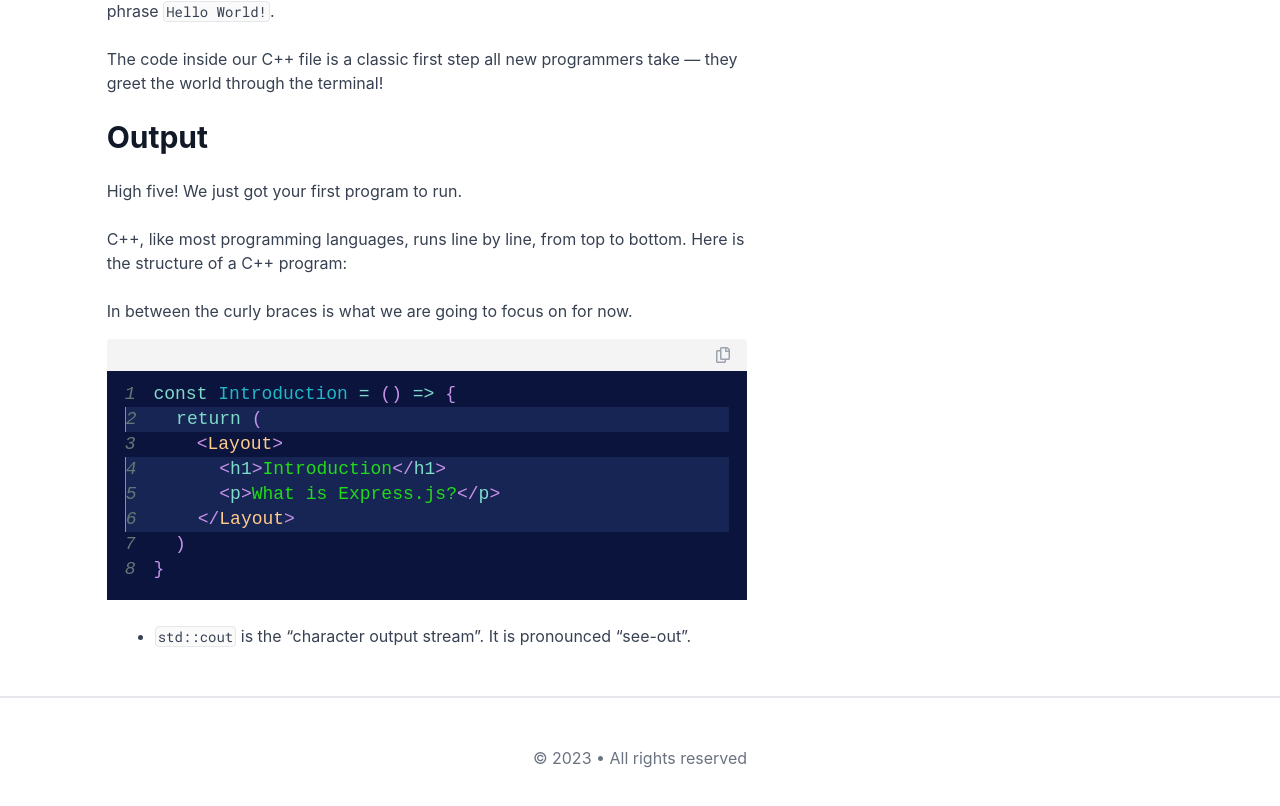
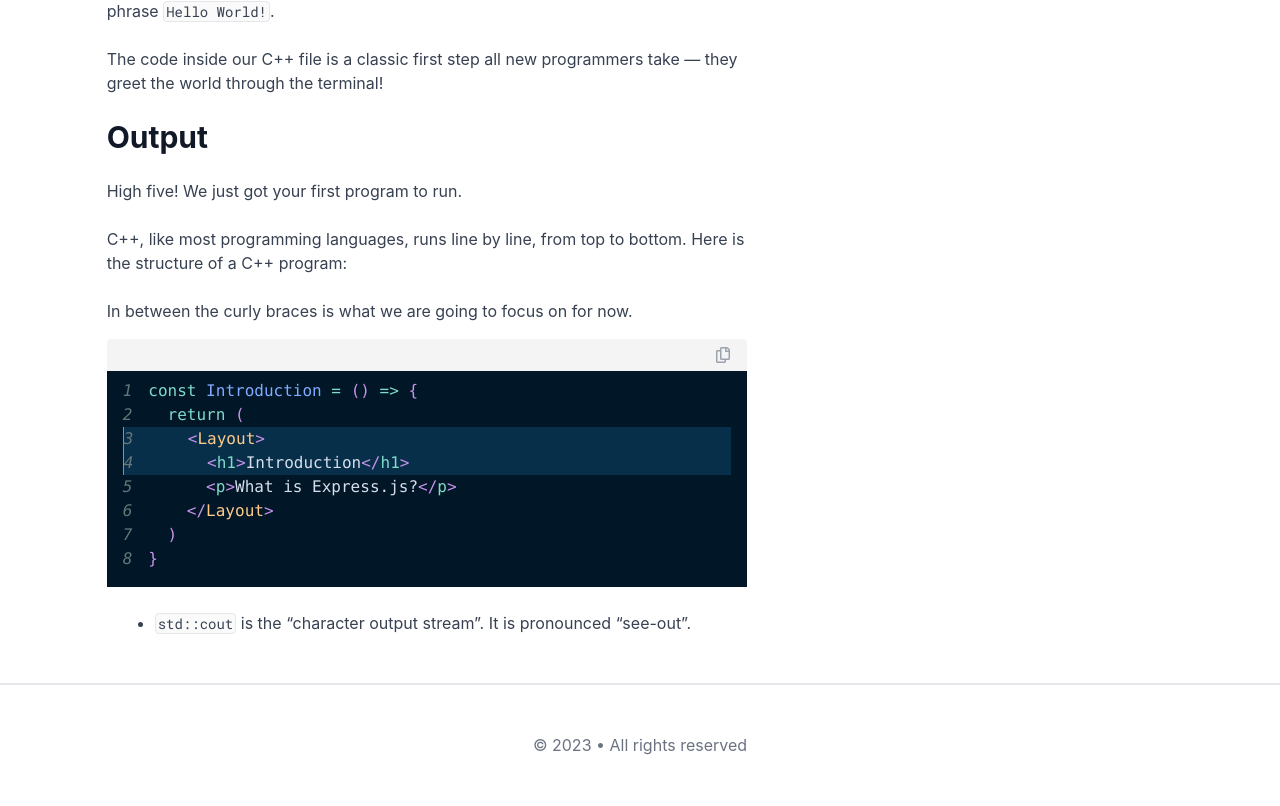
Before and after one commit to sundaray/tusar-nextjs-blog, a Next.js app: page /blog/first-blog in a window 1280 px wide. Shown: the part 1163-1969 px from the top of the page. Built offline with nearby package versions, Linux system fonts and the light colour scheme.

Commit message:
syntax highlight theme chnaged to night owl

```diff
--- a/src/components/post/CodeBlock.js
+++ b/src/components/post/CodeBlock.js
@@ -1,7 +1,8 @@
 import React, { useState } from "react";
 import { Prism as SyntaxHighlighter } from "react-syntax-highlighter";
 import { CopyToClipboard } from "react-copy-to-clipboard";
-import { zTouch } from "react-syntax-highlighter/dist/cjs/styles/prism";
+import { nightOwl } from "react-syntax-highlighter/dist/cjs/styles/prism";
+// import { zTouch } from "react-syntax-highlighter/dist/cjs/styles/prism";
 import { FaRegCopy } from "react-icons/fa";
 
 const CodeBlock = ({
@@ -45,13 +46,13 @@ const CodeBlock = ({
             : ""
         }`}
         language={language}
-        style={zTouch}
+        style={nightOwl}
         showLineNumbers
         wrapLines
         lineProps={(lineNumber) => {
           let style = { display: "block" };
           if (highlight.includes(lineNumber)) {
-            style.backgroundColor = "#172554";
+            style.backgroundColor = "#082f49";
             style.borderLeft = "solid 1px #f97316";
           }
           return { style };
--- a/src/pages/blog/first-blog.js
+++ b/src/pages/blog/first-blog.js
@@ -73,7 +73,7 @@ const Home = () => {
       <p>
         In between the curly braces is what we are going to focus on for now.
       </p>
-      <CodeBlock language="jsx" highlight={[2, 4, 5, 6]}>
+      <CodeBlock language="jsx" highlight={[3, 4]}>
         {code}
       </CodeBlock>
       <List>
--- a/src/styles/globals.css
+++ b/src/styles/globals.css
@@ -83,10 +83,10 @@
 
 .all-posts-link:hover .arrow-left {
   transition: transform 0.2s ease-out;
-  transform: translate(-0.2rem);
+  transform: translate(-0.1rem);
 }
 
-.previous:hover .arrow-left {
+/* .previous:hover .arrow-left {
   transition: transform 0.2s ease-out;
   transform: translate(-0.2rem);
 }
@@ -94,7 +94,7 @@
 .next:hover .arrow-right {
   transition: transform 0.2s ease-out;
   transform: translate(0.2rem);
-}
+} */
 
 .post-layout {
   display: grid;
```
